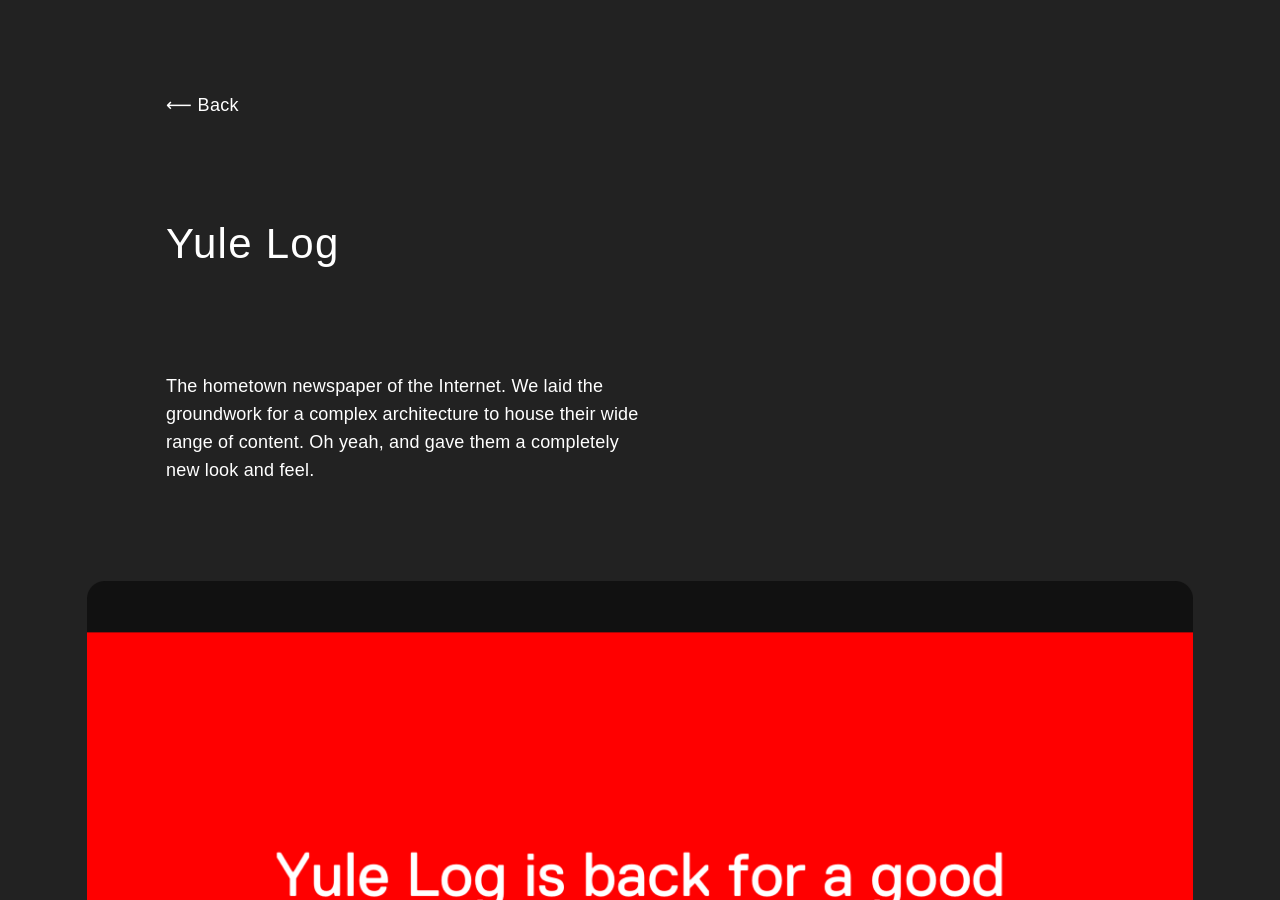
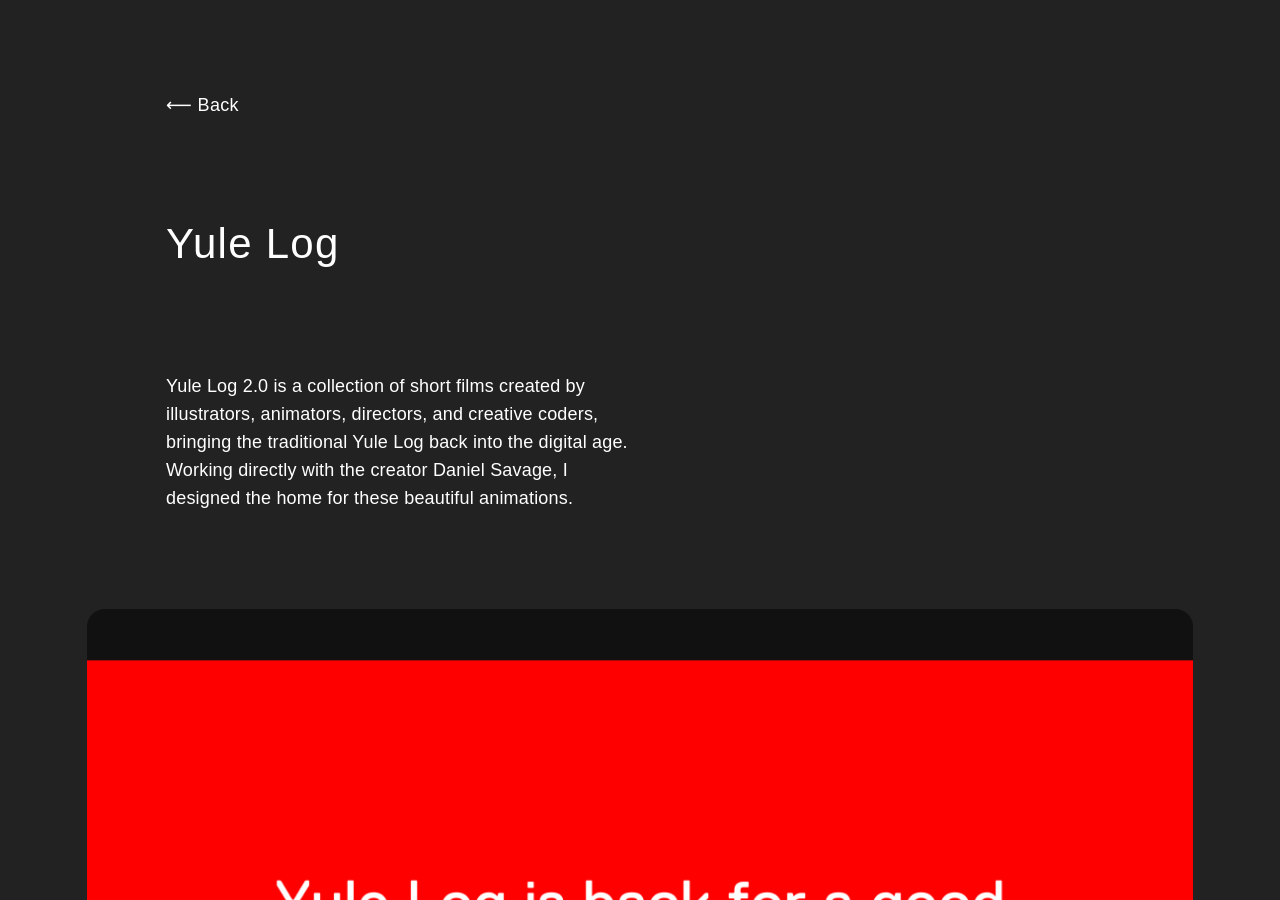
Before and after one commit to robbiejunge/robbiejunge.github.io, a Jekyll site: the page Yulelog.html, which Jekyll copies as it is, in a window 1280 px wide and 900 px high. Built offline with Jekyll 4.4.1, drawn with Linux system fonts in a browser that asks for light colours.

Commit message:
Add files via upload

```diff
--- a/Yulelog.html
+++ b/Yulelog.html
@@ -10,7 +10,7 @@
 
 <div id="Lead">
  	<h1 class="Projectheadline">Yule Log</h1>
- 	<p>The hometown newspaper of the Internet. We laid the groundwork for a complex architecture to house their wide range of content. Oh yeah, and gave them a completely new look and feel.</p>
+ 	<p>Yule Log 2.0 is a collection of short films created by illustrators, animators, directors, and creative coders, bringing the traditional Yule Log back into the digital age. Working directly with the creator Daniel Savage, I designed the home for these beautiful animations.</p>
  	<div class="Images">
 
 
```
